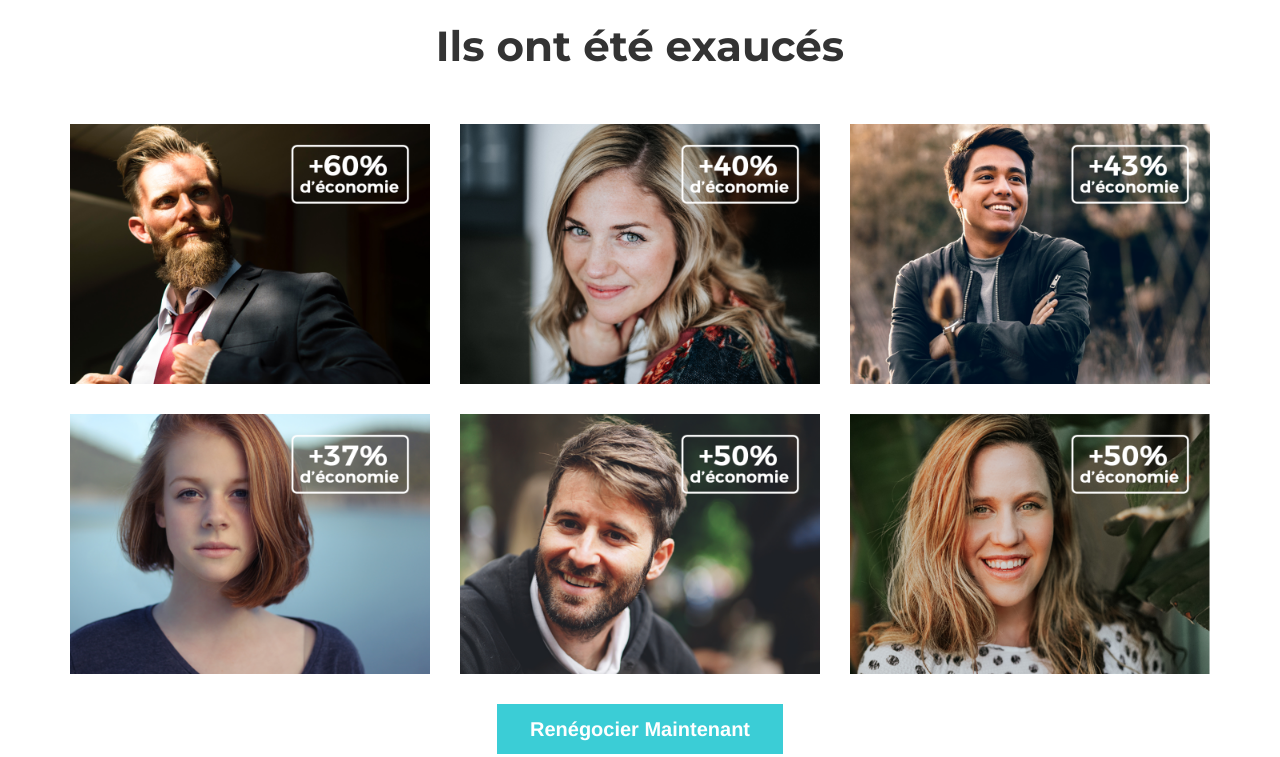
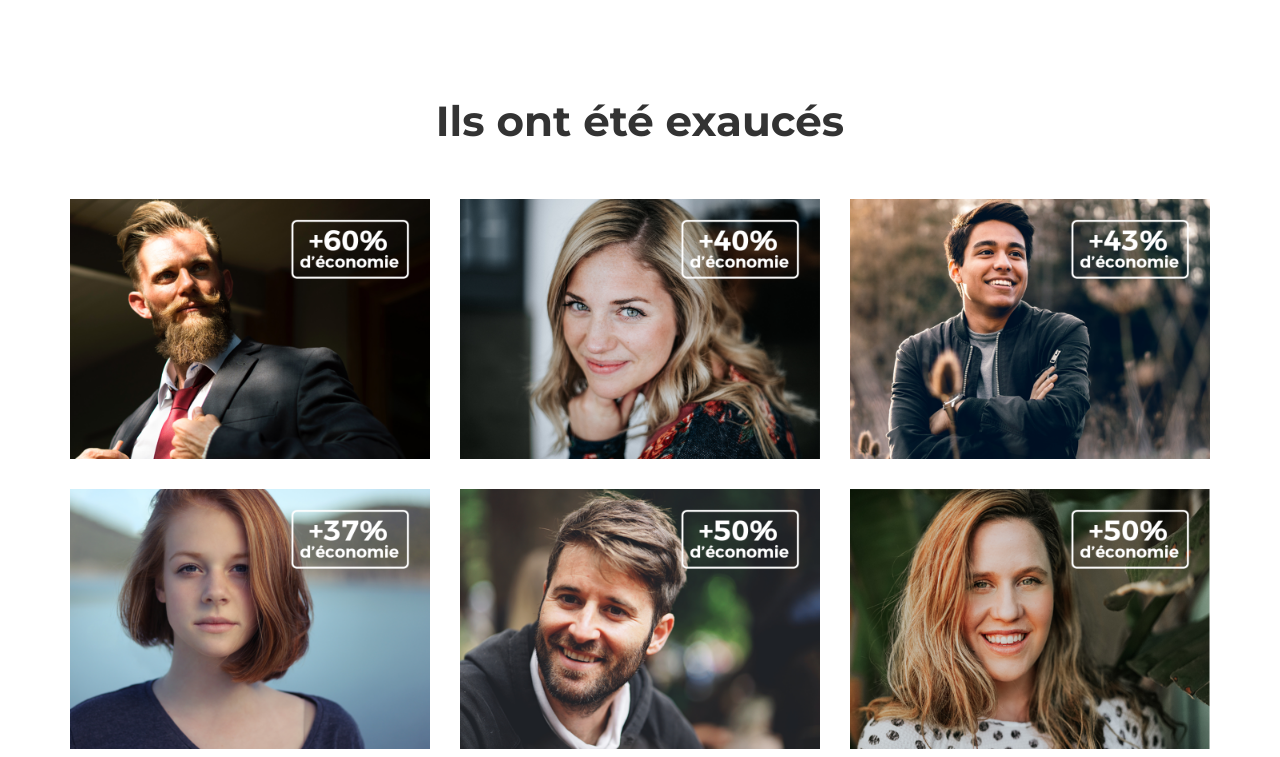
Before and after one commit to apollinesentucq/assistance-credit_v2, a website: page index.html in a window 1280 px wide. Shown: the part 802-1559 px from the top of the page. Drawn offline with nearby package versions, Linux system fonts and the light colour scheme; a script that the page names is missing.

Commit message:
padding portfolio modification

```diff
--- a/index.html
+++ b/index.html
@@ -96,7 +96,7 @@
     </header>
 
     <!-- Portfolio Grid Section -->
-    <section id="portfolio" style="padding: 25px 0;">
+    <section id="portfolio" style="padding: 100px 0px 25px">
         <div class="container">
             <div class="row">
                 <div class="col-lg-12 text-center">
```
